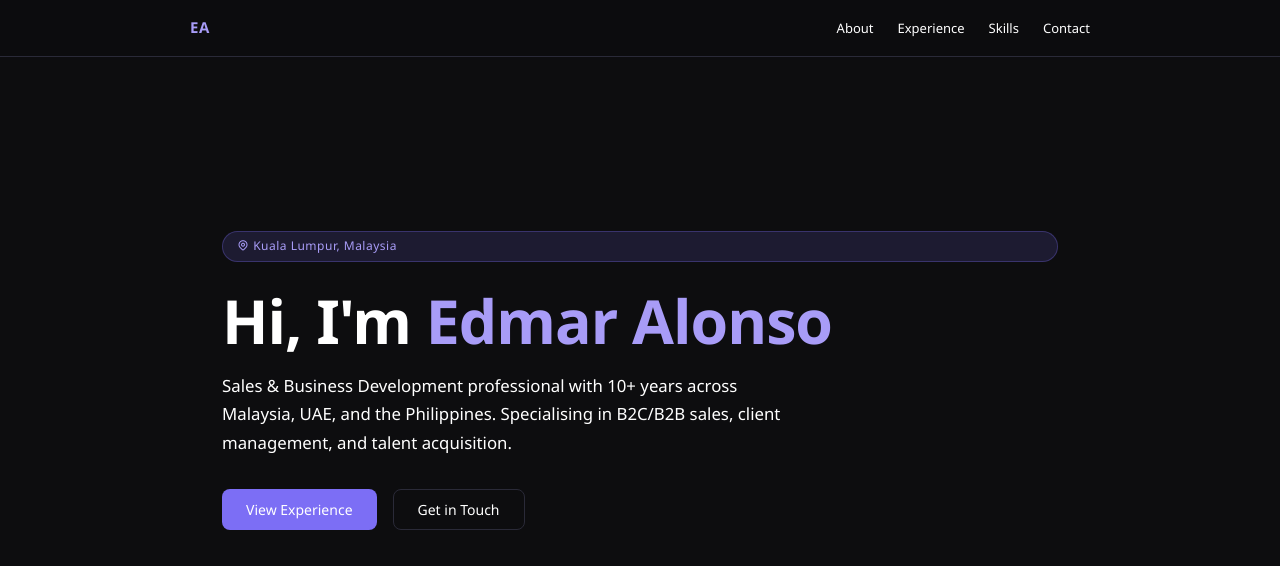
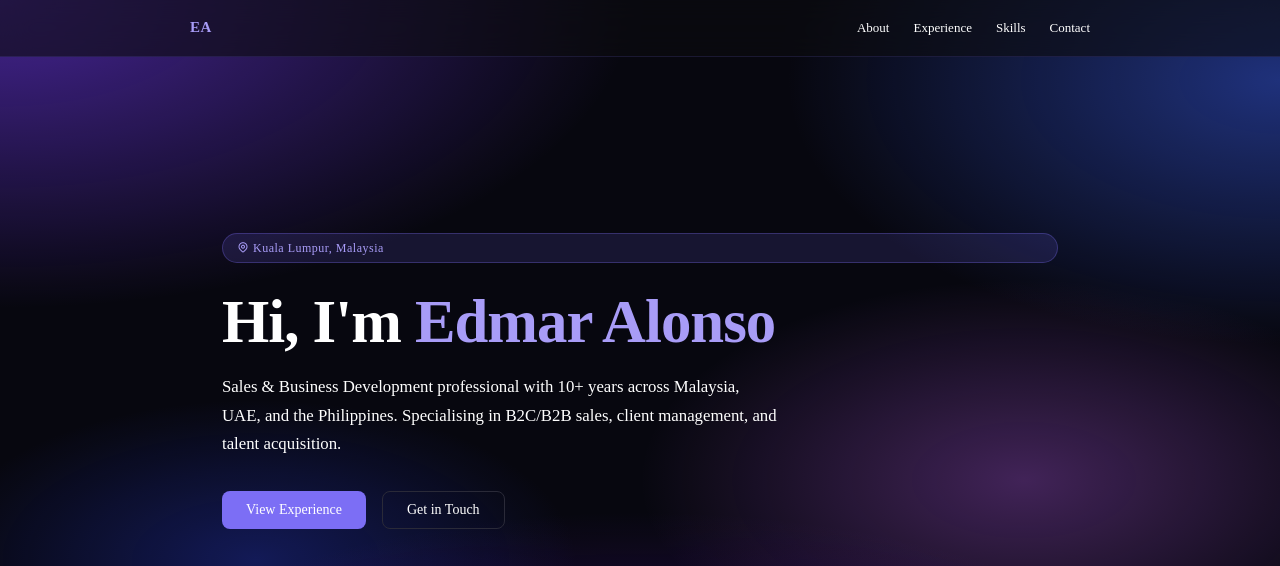
Before and after one commit to edmaralonso/edmaralonso.github.io, a plain HTML site: page index.html in a window 1280 px wide. Shown: the top 566 px of the page. Drawn offline with Linux system fonts and the light colour scheme.

Commit message:
Update index.html

```diff
--- a/index.html
+++ b/index.html
@@ -3,24 +3,34 @@
 <head>
 <meta charset="UTF-8"/>
 <meta name="viewport" content="width=device-width, initial-scale=1.0"/>
-<title>Edmar Alonso | Portfolio</title>
+<title>Edmar III De Castro Alonso | Portfolio</title>
 <link rel="stylesheet" href="https://cdn.jsdelivr.net/npm/@tabler/icons-webfont@latest/tabler-icons.min.css"/>
 <style>
 *{margin:0;padding:0;box-sizing:border-box}
 :root{
-  --bg:#0d0d0f;--bg2:#13131a;--bg3:#1a1a24;
+  --bg:#0d0d0f;--bg2:rgba(19,19,26,0.75);--bg3:rgba(26,26,36,0.7);
   --accent:#7c6ef5;--accent2:#a89cf7;
   --text:#ffffff;--muted:#ffffff;--border:#2a2a38;
-  --card:#16161f;
+  --card:rgba(22,22,31,0.75);
 }
 html{scroll-behavior:smooth}
-body{background:var(--bg);color:var(--text);font-family:'Segoe UI',system-ui,sans-serif;line-height:1.7}
+body{
+  color:var(--text);font-family:'Times New Roman',Times,serif;line-height:1.7;
+  background:#07070f;
+  background-image:
+    radial-gradient(ellipse 90% 70% at 0% 0%, rgba(120,60,255,0.55) 0%, transparent 55%),
+    radial-gradient(ellipse 70% 60% at 100% 10%, rgba(60,100,255,0.45) 0%, transparent 55%),
+    radial-gradient(ellipse 80% 60% at 50% 100%, rgba(100,20,200,0.5) 0%, transparent 60%),
+    radial-gradient(ellipse 60% 50% at 80% 60%, rgba(200,100,255,0.3) 0%, transparent 50%),
+    radial-gradient(ellipse 50% 40% at 20% 70%, rgba(40,60,220,0.35) 0%, transparent 50%);
+  background-attachment:fixed;
+}
 
-nav{position:fixed;top:0;width:100%;background:rgba(13,13,15,0.9);backdrop-filter:blur(12px);border-bottom:1px solid var(--border);z-index:100;padding:0 2rem}
+nav{position:fixed;top:0;width:100%;background:rgba(13,13,15,0.6);backdrop-filter:blur(16px);border-bottom:1px solid rgba(124,110,245,0.15);z-index:100;padding:0 2rem}
 .nav-inner{max-width:900px;margin:0 auto;display:flex;align-items:center;justify-content:space-between;height:56px}
 .nav-logo{font-size:15px;font-weight:600;color:var(--accent2);letter-spacing:.5px}
 .nav-links{display:flex;gap:1.5rem}
-.nav-btn{font-size:13px;color:var(--muted);background:none;border:none;cursor:pointer;font-family:inherit;padding:4px 0;transition:color .2s}
+.nav-btn{font-size:13px;color:var(--muted);background:none;border:none;cursor:pointer;font-family:'Times New Roman',Times,serif;padding:4px 0;transition:color .2s}
 .nav-btn:hover{color:var(--accent2)}
 
 section{max-width:900px;margin:0 auto;padding:5rem 2rem}
@@ -31,7 +41,7 @@ section{max-width:900px;margin:0 auto;padding:5rem 2rem}
 #hero h1 span{color:var(--accent2)}
 #hero p{font-size:1.05rem;color:var(--muted);max-width:560px;margin-bottom:2rem}
 .hero-btns{display:flex;gap:1rem;flex-wrap:wrap}
-.cta-btn{padding:10px 24px;border-radius:8px;font-size:14px;font-weight:500;cursor:pointer;font-family:inherit;border:none;transition:opacity .2s}
+.cta-btn{padding:10px 24px;border-radius:8px;font-size:14px;font-weight:500;cursor:pointer;font-family:'Times New Roman',Times,serif;border:none;transition:opacity .2s}
 .cta-primary{background:var(--accent);color:#fff}
 .cta-primary:hover{opacity:.85}
 .cta-outline{background:transparent;border:1px solid var(--border)!important;color:var(--text)}
@@ -42,7 +52,7 @@ section{max-width:900px;margin:0 auto;padding:5rem 2rem}
 .sec-label{font-size:12px;letter-spacing:2px;text-transform:uppercase;color:var(--accent2);margin-bottom:.5rem}
 .sec-title{font-size:1.8rem;font-weight:600;margin-bottom:2.5rem;letter-spacing:-.5px}
 
-.about-box{background:var(--bg2);border-radius:16px;padding:3rem 2rem}
+.about-box{background:rgba(19,19,26,0.6);border:1px solid rgba(124,110,245,0.15);backdrop-filter:blur(12px);border-radius:16px;padding:3rem 2rem}
 .about-grid{display:grid;grid-template-columns:auto 1fr;gap:2.5rem;align-items:start}
 .avatar{width:90px;height:90px;border-radius:50%;background:linear-gradient(135deg,var(--accent),#a89cf7);display:flex;align-items:center;justify-content:center;font-size:1.8rem;font-weight:700;color:#fff;flex-shrink:0}
 .about-meta{display:flex;flex-wrap:wrap;gap:.75rem;margin-top:1rem}
@@ -60,7 +70,7 @@ section{max-width:900px;margin:0 auto;padding:5rem 2rem}
 .exp-desc li{font-size:.875rem;color:var(--muted);padding:3px 0 3px 1rem;position:relative}
 .exp-desc li::before{content:'›';position:absolute;left:0;color:var(--accent)}
 
-.skills-box{background:var(--bg2);border-radius:16px;padding:3rem 2rem}
+.skills-box{background:rgba(19,19,26,0.6);border:1px solid rgba(124,110,245,0.15);backdrop-filter:blur(12px);border-radius:16px;padding:3rem 2rem}
 .skills-grid{display:flex;flex-wrap:wrap;gap:.625rem}
 .skill-tag{background:var(--bg3);border:1px solid var(--border);color:var(--text);font-size:13px;padding:6px 16px;border-radius:20px;transition:border-color .2s,color .2s}
 .skill-tag:hover{border-color:var(--accent2);color:var(--accent2)}
@@ -71,10 +81,10 @@ section{max-width:900px;margin:0 auto;padding:5rem 2rem}
 .cert-name{font-size:.9rem;font-weight:500;margin-bottom:.25rem}
 .cert-issuer{font-size:.8rem;color:var(--muted)}
 
-.contact-box{background:var(--bg2);border-radius:16px;padding:3rem 2rem;text-align:center;margin-bottom:4rem}
+.contact-box{background:rgba(19,19,26,0.6);border:1px solid rgba(124,110,245,0.15);backdrop-filter:blur(12px);border-radius:16px;padding:3rem 2rem;text-align:center;margin-bottom:4rem}
 .contact-box p{color:var(--muted);max-width:480px;margin:0 auto 2rem;font-size:.975rem}
 .contact-links{display:flex;justify-content:center;flex-wrap:wrap;gap:1rem}
-.contact-btn{display:flex;align-items:center;gap:8px;background:var(--bg3);border:1px solid var(--border);color:var(--text);padding:10px 20px;border-radius:8px;font-size:13px;transition:border-color .2s,color .2s;cursor:pointer;font-family:inherit;text-decoration:none}
+.contact-btn{display:flex;align-items:center;gap:8px;background:var(--bg3);border:1px solid var(--border);color:var(--text);padding:10px 20px;border-radius:8px;font-size:13px;transition:border-color .2s,color .2s;cursor:pointer;font-family:'Times New Roman',Times,serif;text-decoration:none}
 .contact-btn:hover{border-color:var(--accent2);color:var(--accent2)}
 
 footer{text-align:center;padding:2rem;font-size:12px;color:var(--muted);border-top:1px solid var(--border)}
```
